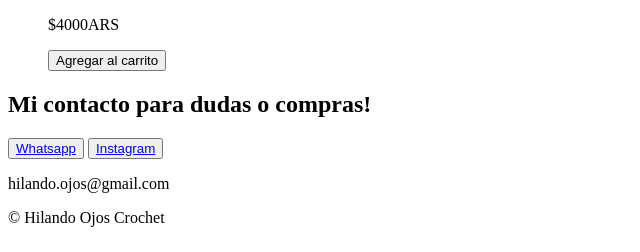
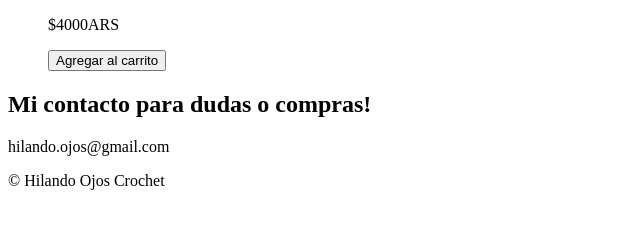
Before and after one commit to samueltrejox/HilandoOjos, a plain HTML site: page index.html in a window 1280 px wide. Shown: the part 548-800 px from the top of the page, without its empty margins (0-640 px from the left). Drawn offline with Linux system fonts and the light colour scheme; a script that the page names is missing.

Commit message:
Remove contact info

```diff
--- a/index.html
+++ b/index.html
@@ -51,14 +51,6 @@
       </section>
       <section class="contact">
         <h2>Mi contacto para dudas o compras!</h2>
-        <button>
-          <a href="https://wa.me/541164476706" target="_blank">Whatsapp</a>
-        </button>
-        <button>
-          <a href="https://www.instagram.com/_samutrejo/" target="_blank"
-            >Instagram</a
-          >
-        </button>
         <p>hilando.ojos@gmail.com</p>
       </section>
     </main>
```
